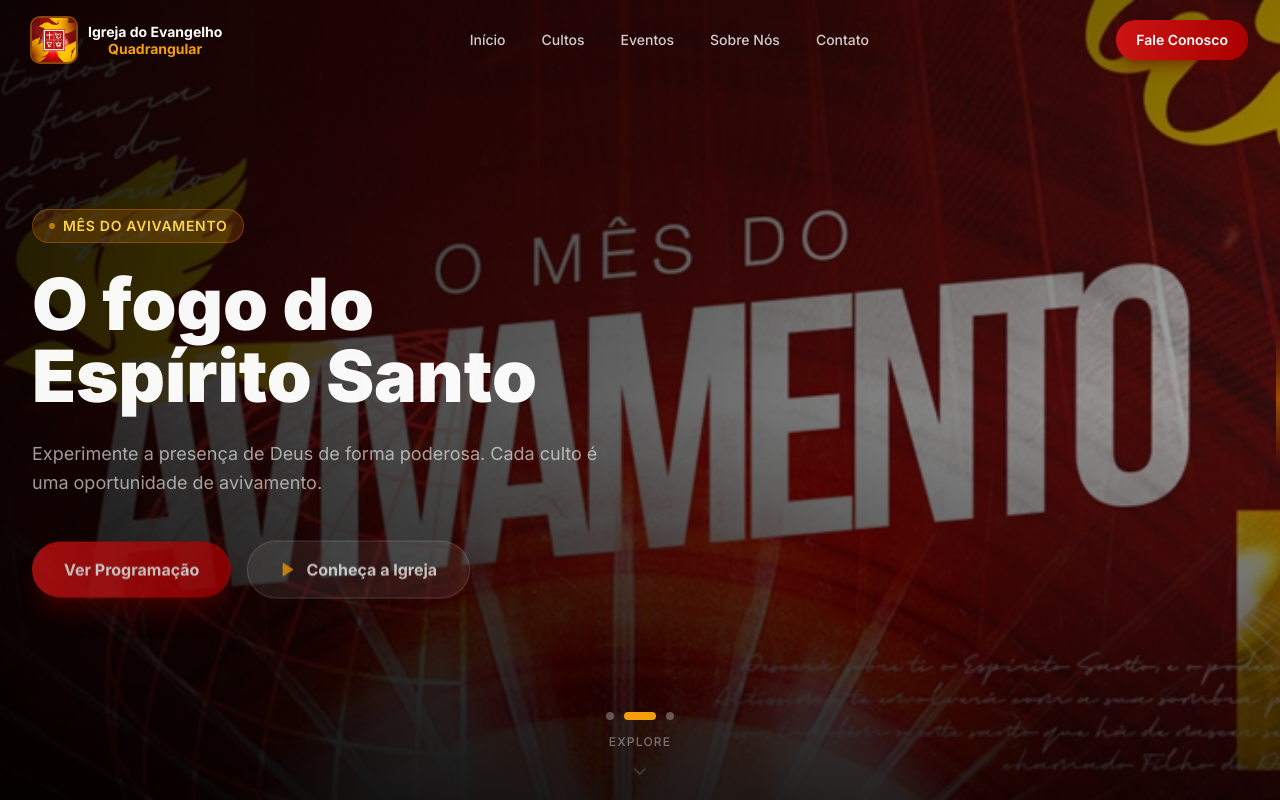
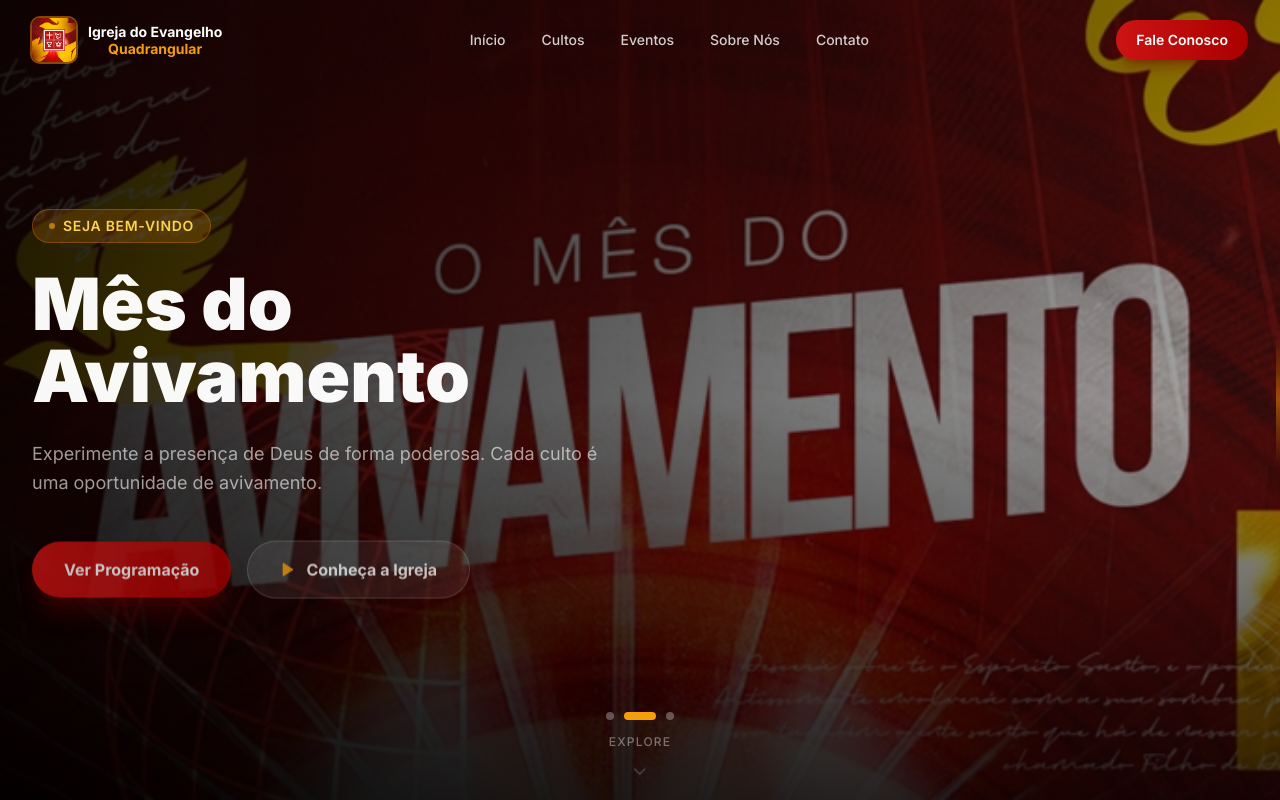
Before and after one commit to sweetie-dev/IEQNOVOSCOMECOS, a React (Vite) app: page / in a window 1280 px wide. Shown: the top 800 px of the page. Built offline with nearby package versions, Linux system fonts and the light colour scheme.

Commit message:
mudanca-imagem-4

```diff
--- a/src/components/Hero.tsx
+++ b/src/components/Hero.tsx
@@ -10,15 +10,14 @@ const slides = [
   },
   {
     image: '/informativo-mes-do-avivamento.jpeg',
-    tag: 'Mês do Avivamento',
-    title: 'O fogo do\nEspírito Santo',
+    tag: 'Seja Bem-vindo',
+    title: 'Mês do\nAvivamento',
     subtitle: 'Experimente a presença de Deus de forma poderosa. Cada culto é uma oportunidade de avivamento.',
   },
   {
-    image: '/informando-culto-de-terca-do-vencedor.jpeg',
-    tag: 'Terça do Vencedor',
-    title: 'Você é mais do que\nvencedor',
-    subtitle: 'Toda terça-feira um encontro especial para fortalecer sua fé e renovar suas forças.',
+    image: '/escola-de-sabedoria.jpg',
+    tag: 'Evento em destaque',
+    title: 'Congresso Escola\nDe Sabedoria',
   },
 ];
 
```
